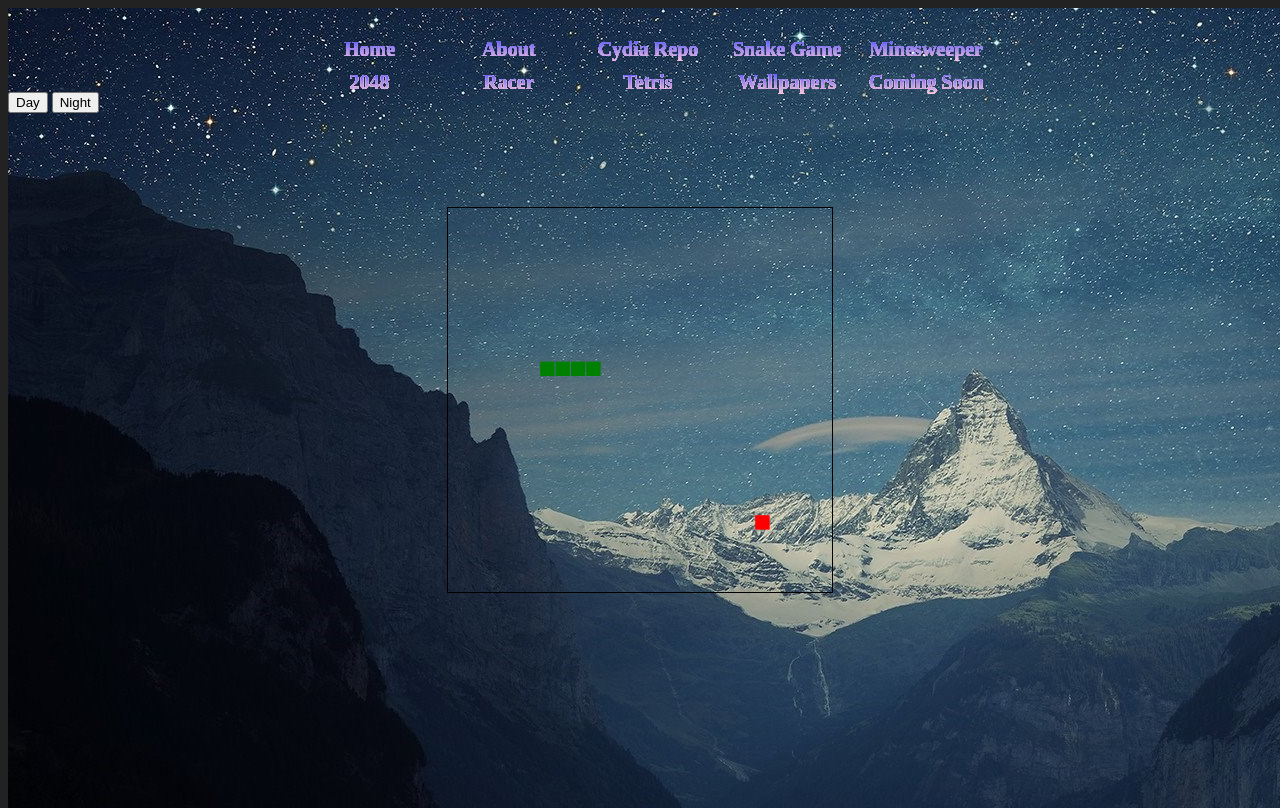
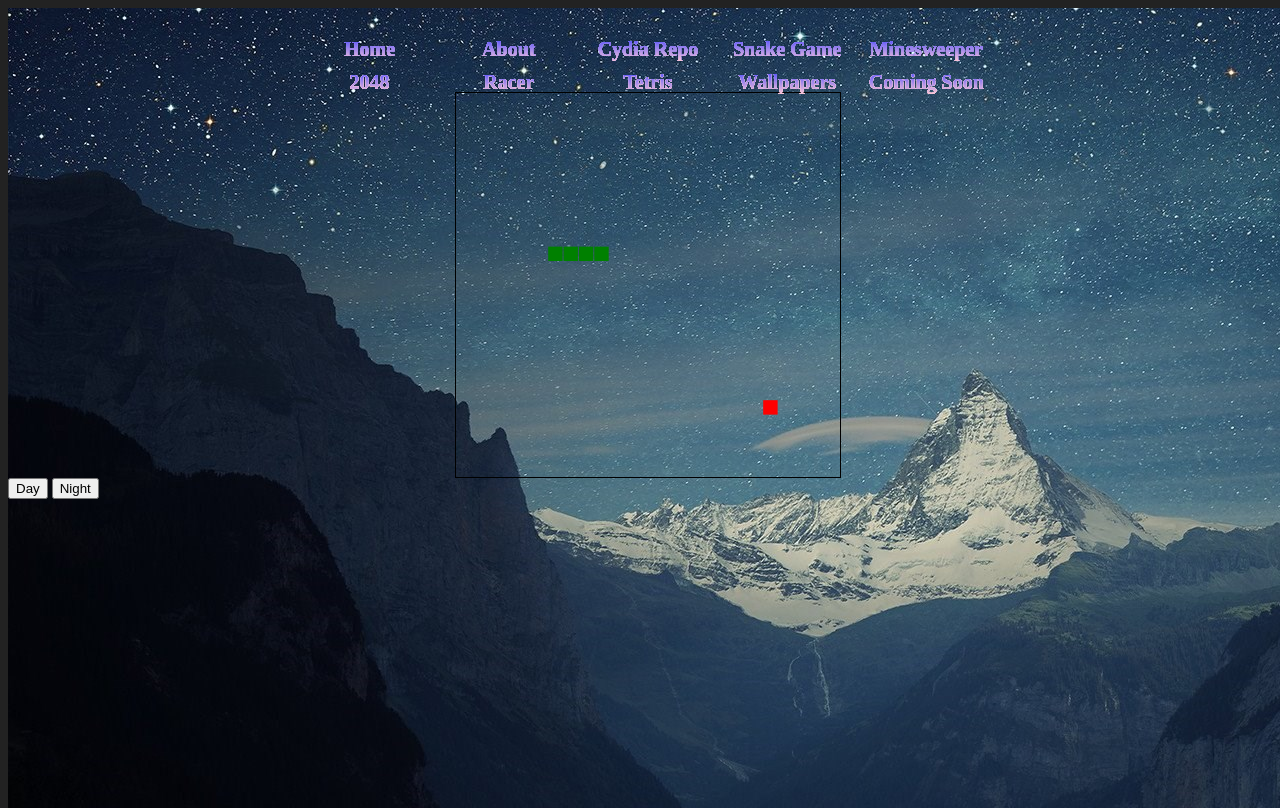
Before and after one commit to bennynottonson4/bennynottonson4.github.io, a PHP site: page /Custom2.html in a window 1280 px wide. Run offline with PHP 8.4, Linux system fonts and the light colour scheme; some libraries are stand-ins or nearby versions.

Commit message:
Update styles.css

```diff
--- a/styles.css
+++ b/styles.css
@@ -686,17 +686,7 @@ span {
 canvas {
   display: block;
   margin: auto;
-  position :absolute;
-  top: 0;
-  left: 0;
-  right: 0;
-  bottom: 0;
-
-  image-rendering: optimizeSpeed;
-  image-rendering: -moz-crisp-edges;
-  image-rendering: -webkit-optimize-contrast;
-  image-rendering: optimize-contrast;
-    border: 1px solid black;
+  border: 1px solid black;
 }
 
 #playbutton {
```
